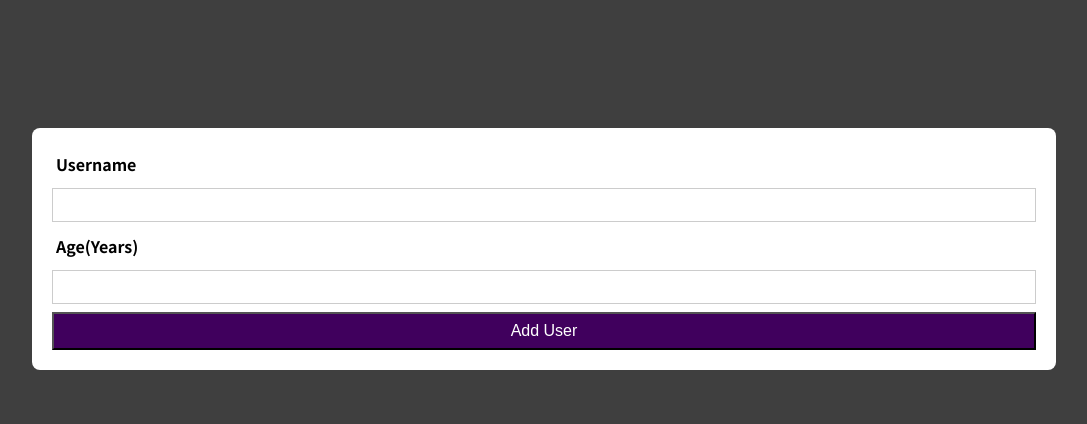
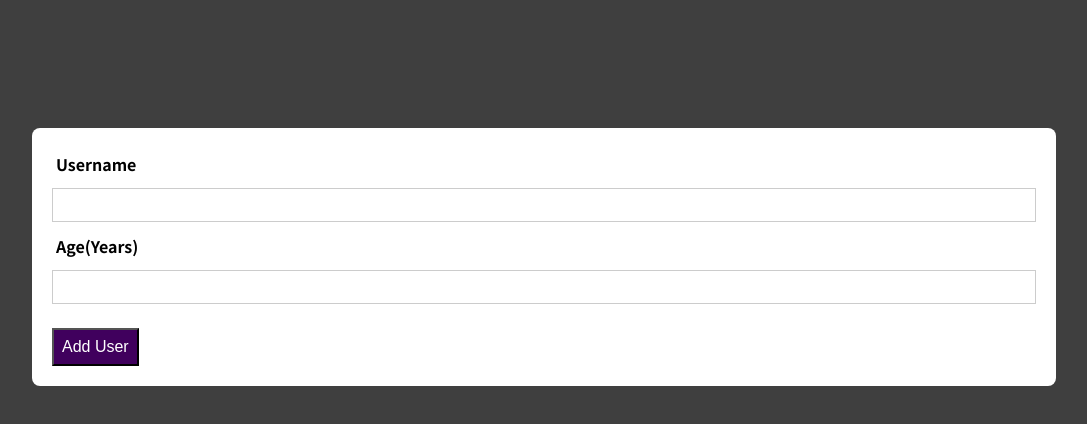
Before and after one commit to sankalpsharma7987/React-User-Input-Validation, a React (Create React App) app: page / in a window 1280 px wide. Shown: the top 424 px of the page, without its empty margins (96-1183 px from the left). Built offline with nearby package versions, Linux system fonts and the light colour scheme.

Commit message:
Changed styling for form button element

```diff
--- a/src/components/UI/UserForm.css
+++ b/src/components/UI/UserForm.css
@@ -26,7 +26,14 @@
     border: 1px solid #40005d;
 }
 
-.button {
+.form-actions{
+    display: flex;
+    justify-content: flex-start;
+    padding: 0 0 1rem 1rem;
+
+}
+
+.form-actions.button {
     color: white;
     background: #40005d;
     font-size: 1rem;
@@ -35,14 +42,15 @@
     margin: 0.25rem;
     cursor: pointer;
 }
-.button:disabled{
+
+.form-actions.button:disabled{
     background: lightgray;
     color: black;
 }
 
 @media (min-width: 768px)
 {
-    .button {
+    .form-actions.button {
         width: auto;
     }
 }
--- a/src/components/UI/UserForm.js
+++ b/src/components/UI/UserForm.js
@@ -81,8 +81,12 @@ const UserForm = (props) => {
               onChange={changeUserAge}
             ></input>
             {/* <Button buttonType="submit"> Add User </Button> */}
+          </div>
+
+          <div class="form-actions">
             <button type="submit" className="button" disabled={disable}> Add User </button>
           </div>
+
         </form>
       </Card>
     </React.Fragment>
```
